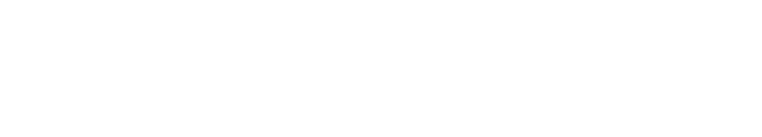
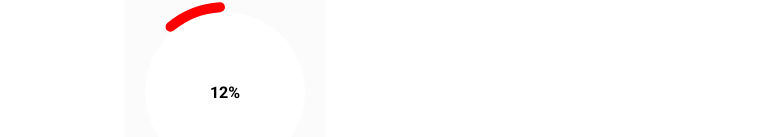
Before and after one commit to Nellylie/sportsee-p12, a React (Create React App) app in the folder sportsee/: page /Profil/12 in a window 1280 px wide. Shown: the part 1311-1448 px from the top of the page, without its empty margins (0-762 px from the left). Before the commit the page ends 1420 px from the top, so only its background shows below. Built offline with nearby package versions, Linux system fonts and the light colour scheme.

Commit message:
feat(): radialchart

```diff
--- /dev/null
+++ b/sportsee/src/componentsRecharts/Radialchart.jsx
@@ -0,0 +1,45 @@
+import { PieChart, Pie, Cell } from 'recharts';
+
+export default function Radialchart({ data }) {
+  console.log("score", data);
+
+  const percentageValue = data * 100;
+  const dataPie = [
+    { value: percentageValue },
+    { value: 100 - percentageValue }
+  ];
+
+  return (
+    <div style={{ width: 200, height: 200, backgroundColor: '#FBFBFB', position: 'relative' }}>
+      <svg width={200} height={200} style={{ position: 'absolute', top: 0, left: 0 }}>
+        <circle cx={100} cy={100} r={80} fill="white" />
+      </svg>
+      <PieChart width={200} height={200}>
+        <Pie
+          data={dataPie}
+          dataKey="value"
+          startAngle={-270}
+          endAngle={90}
+          innerRadius={80}
+          outerRadius={90}
+          isAnimationActive={true}
+          cornerRadius={10}
+          cornerIsRound
+        >
+          <Cell fill="red" stroke="transparent"/>
+          <Cell fill="transparent" stroke="transparent" />
+        </Pie>
+      </PieChart>
+      <div style={{
+        position: 'absolute',
+        top: '50%',
+        left: '50%',
+        transform: 'translate(-50%, -50%)',
+        fontSize: 16,
+        fontWeight: 'bold',
+      }}>
+        {percentageValue}%
+      </div>
+    </div>
+  );
+}
--- a/sportsee/src/pages/Profil.jsx
+++ b/sportsee/src/pages/Profil.jsx
@@ -12,7 +12,7 @@ import Cards from "../components/Cards";
 import Lineschart from "../componentsRecharts/Lineschart";
 import ErrorMessageModal from "../componentsRecharts/ErrorMessage";
 import Radarchart from "../componentsRecharts/Radarchart";
-
+import Radialchart from "../componentsRecharts/Radialchart";
 function Profil () {
   const [datas, setDatas] = useState(null);
   const idUser = useParams().id;
@@ -80,6 +80,8 @@ function Profil () {
             <Barschart className ="barchart-container" data = {datas?.activitiesDatas?.sessions}/>
             <Lineschart data = {datas?.averageDatas?.sessions}/>
             <Radarchart data = {datas?.performancesDatas?.dataPerformance}/>
+            {console.log("datascore", datas?.userDatas?.score)}
+            <Radialchart data = {datas?.userDatas?.score}/>
           </div>
           <div className = "cards">
             {cardData.map((card, index) => (
--- a/sportsee/src/services/ModelisationData.jsx
+++ b/sportsee/src/services/ModelisationData.jsx
@@ -10,7 +10,7 @@ export async function getDatasSection(uId) {
   };
 
   const getDatasUserInfos = () => {
-    const { keyData, todayScore, userId, userInfos } = retrieveData('userMainData');
+    const { keyData, todayScore, score, userId, userInfos } = retrieveData('userMainData');
 
     return {
       keyData: {
@@ -19,7 +19,7 @@ export async function getDatasSection(uId) {
         carbohydrateCount: keyData.carbohydrateCount,
         lipidCount: keyData.lipidCount
       },
-      todayScore,
+      score:todayScore||score,
       userId,
       userInfos: {
         firstName: userInfos.firstName,
```
